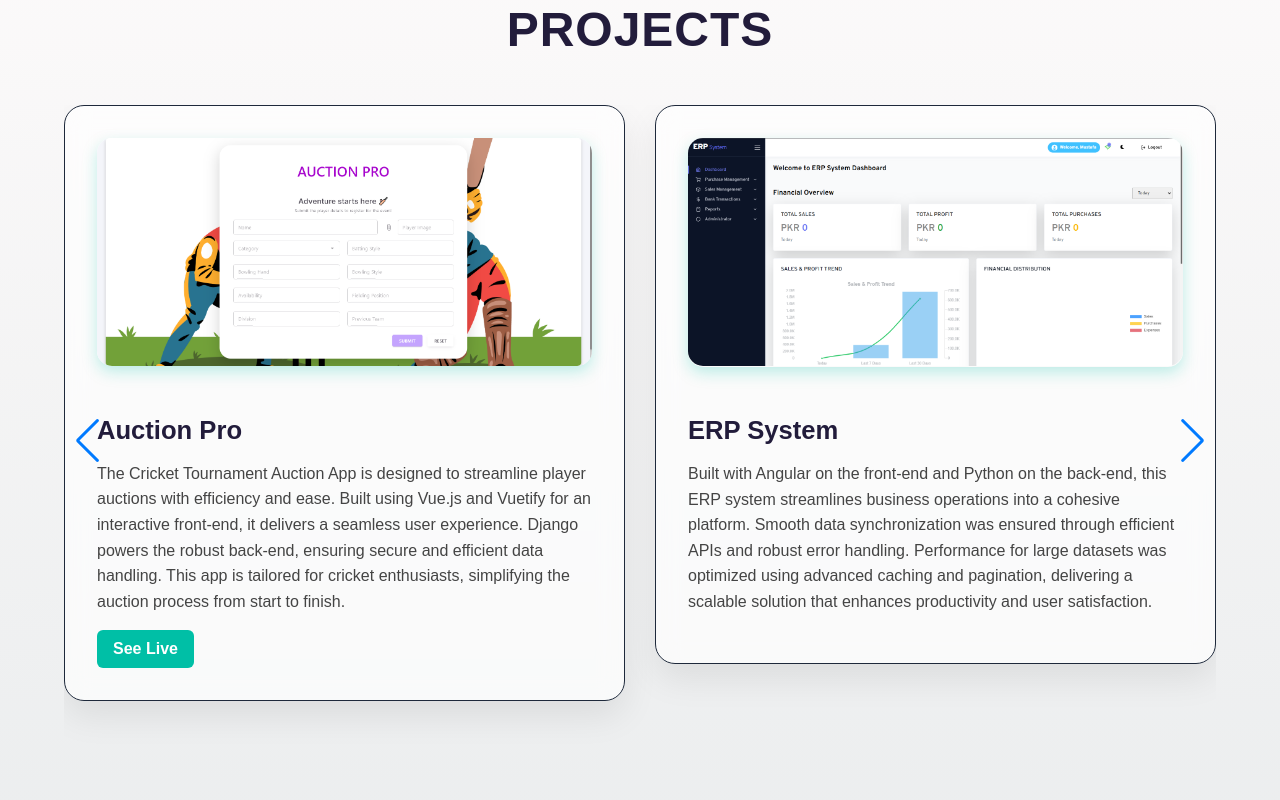
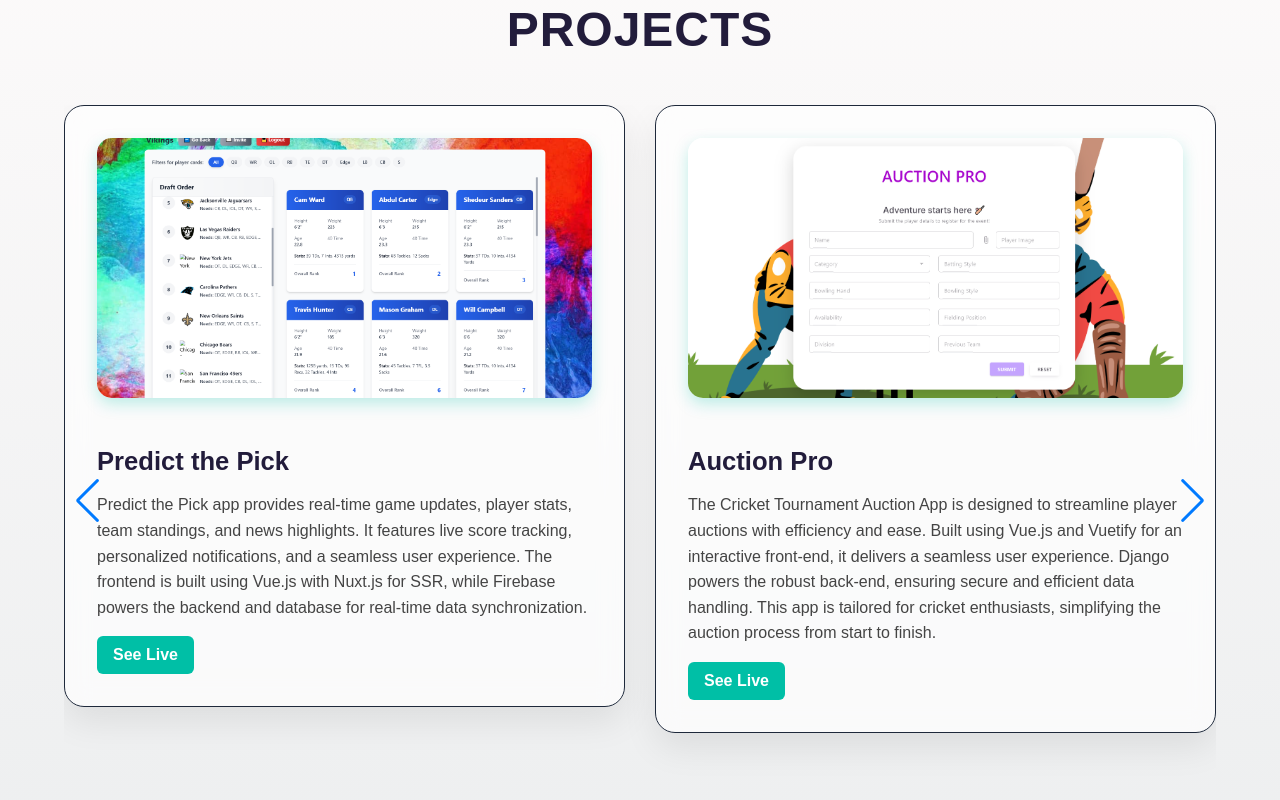
Before and after one commit to mustafa-ezzi/portfolio-website, a Nuxt app: page / in a window 1280 px wide. Shown: the part 1620-2420 px from the top of the page. Built offline with nearby package versions, Linux system fonts and the light colour scheme.

Commit message:
changes in projects

```diff
--- a/components/Projects.vue
+++ b/components/Projects.vue
@@ -48,6 +48,7 @@
 import { Swiper, SwiperSlide } from 'swiper/vue'
 import 'swiper/css'
 import ptp from '@/assets/ptp.png'
+import sooicy from '@/assets/sooicy.png'
 import auction from "../assets/auction.png"
 import erp from "../assets/erp.png"
 import trisite from "../assets/trisite.png"
@@ -92,6 +93,12 @@
   }))
 })
 const projects = [
+{
+    title: "SooIcy ",
+    description:"SooIcy is a fully custom digital experience built for an ice-cream parlour brand, designed to bring their menu, vibe, and personality straight to customers online. The project includes a modern React-based storefront paired with a Python backend, creating a smooth and reliable flow from product browsing to order placement. I also developed a full admin panel that lets the SooIcy team manage products, categories, and orders without needing any technical steps. Throughout the build, I worked through challenges like real-time updates, category syncing, and UI performance — solving them with optimized state management, clean API structuring, and smart scroll-based interactions. The final result is a fast, aesthetic, and easy-to-use platform that fits the SooIcy brand perfectly."
+    ,// link: "https://predictpick.web.app",
+    href: sooicy,
+  },
   {
     title: "Predict the Pick",
     description:
@@ -161,6 +168,7 @@
   box-shadow: 0 15px 35px rgba(0, 0, 0, 0.08);
   overflow: hidden;
   transition: transform 0.4s ease;
+  height: 550px;
   display: flex;
   flex-direction: column;
   justify-content: space-between;
@@ -176,6 +184,8 @@
 .project-image {
   width: 100%;
   border-radius: 15px;
+    height: 260px;
+  object-fit: cover;
   box-shadow: 0 6px 15px rgba(0, 191, 166, 0.25);
   margin-bottom: 1.5rem;
   transition: transform 0.4s ease, box-shadow 0.3s ease;
```
Also changed, not shown: assets/sooicy.png (added), 1 other file (tests, documents, lock files or other folders).
